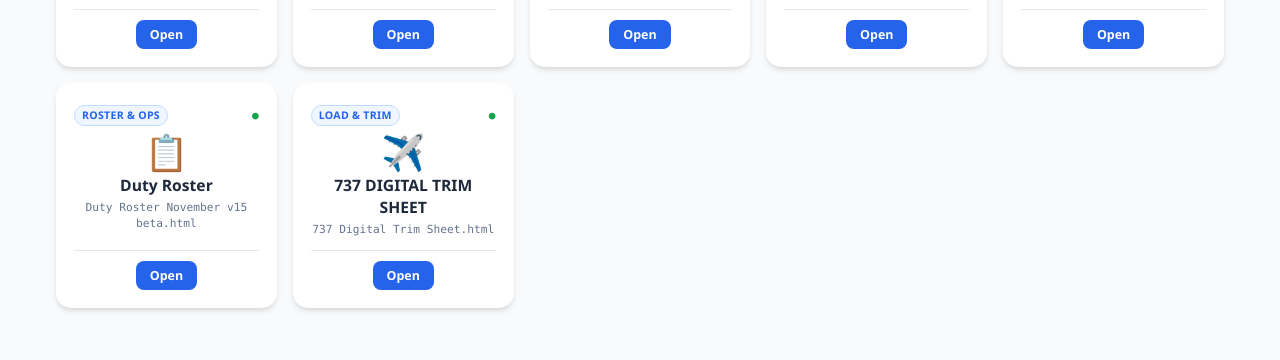
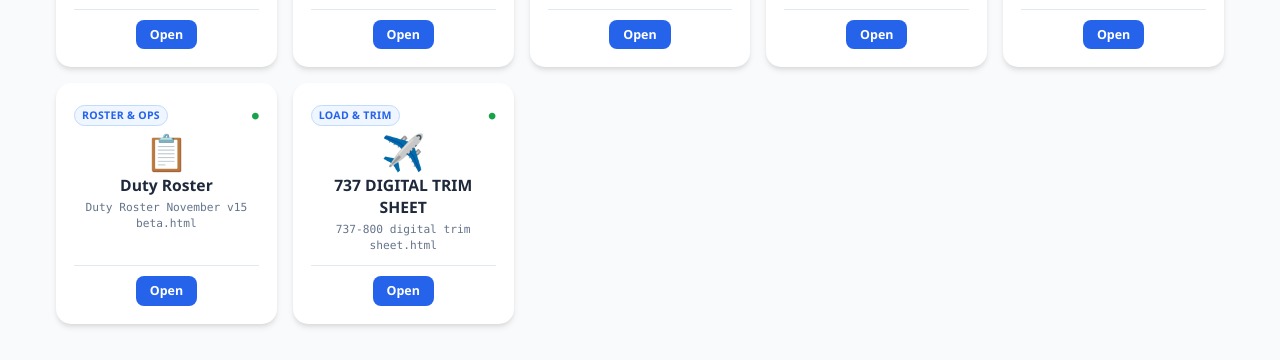
Before and after one commit to hasanace1997277-ui/Flight-handling-tools, a plain HTML site: page index.html in a window 1280 px wide. Shown: the part 603-963 px from the top of the page. Drawn offline with Linux system fonts and the light colour scheme.

Commit message:
Rename file reference for 737 digital trim sheet

```diff
--- a/index.html
+++ b/index.html
@@ -664,7 +664,7 @@ const DEFAULT_PROJECTS = [
     "title": "737 DIGITAL TRIM SHEET",
     "icon": "✈️",
     "category": "LOAD & TRIM",
-    "file": "737 Digital Trim Sheet.html",
+    "file": "737-800 digital trim sheet.html",
     "src": "https://hasanace1997277-ui.github.io/Flight-handling-tools/737-800%20digital%20trim%20sheet.html"
   }
 ];
```
